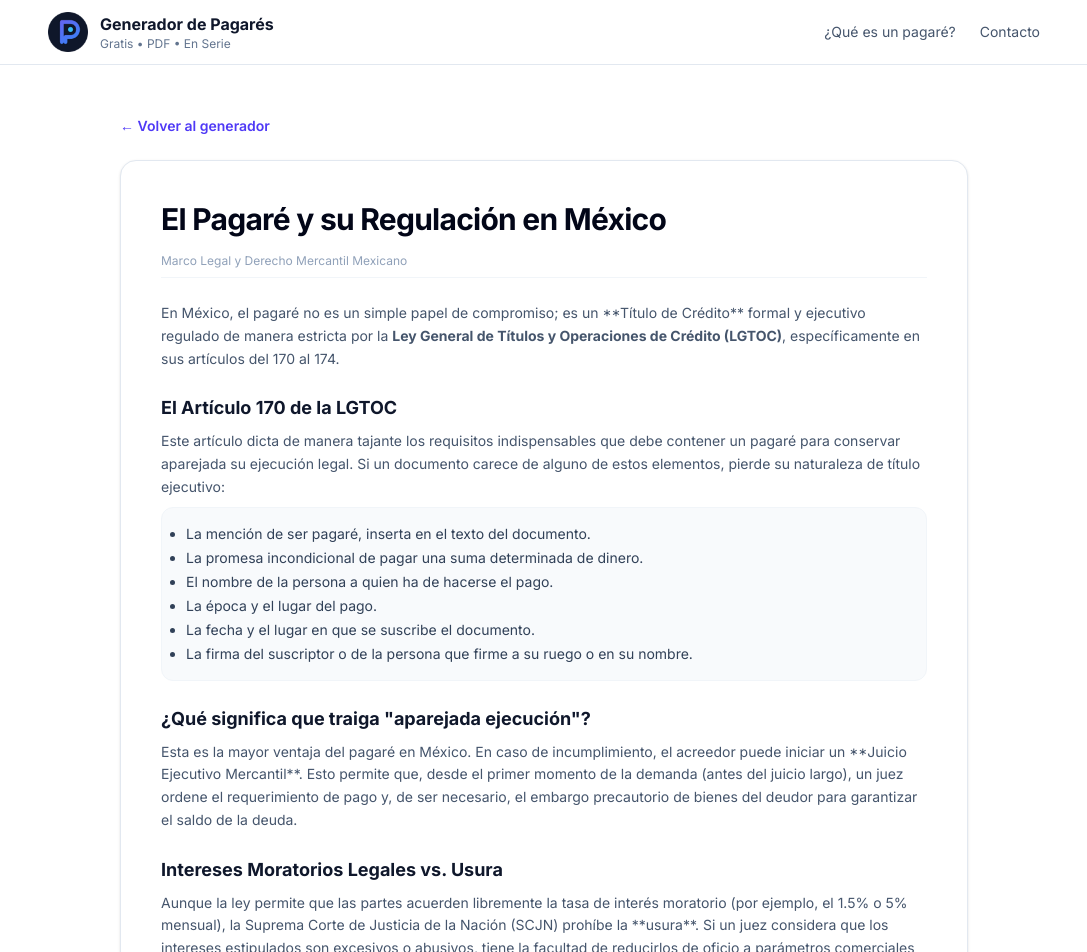
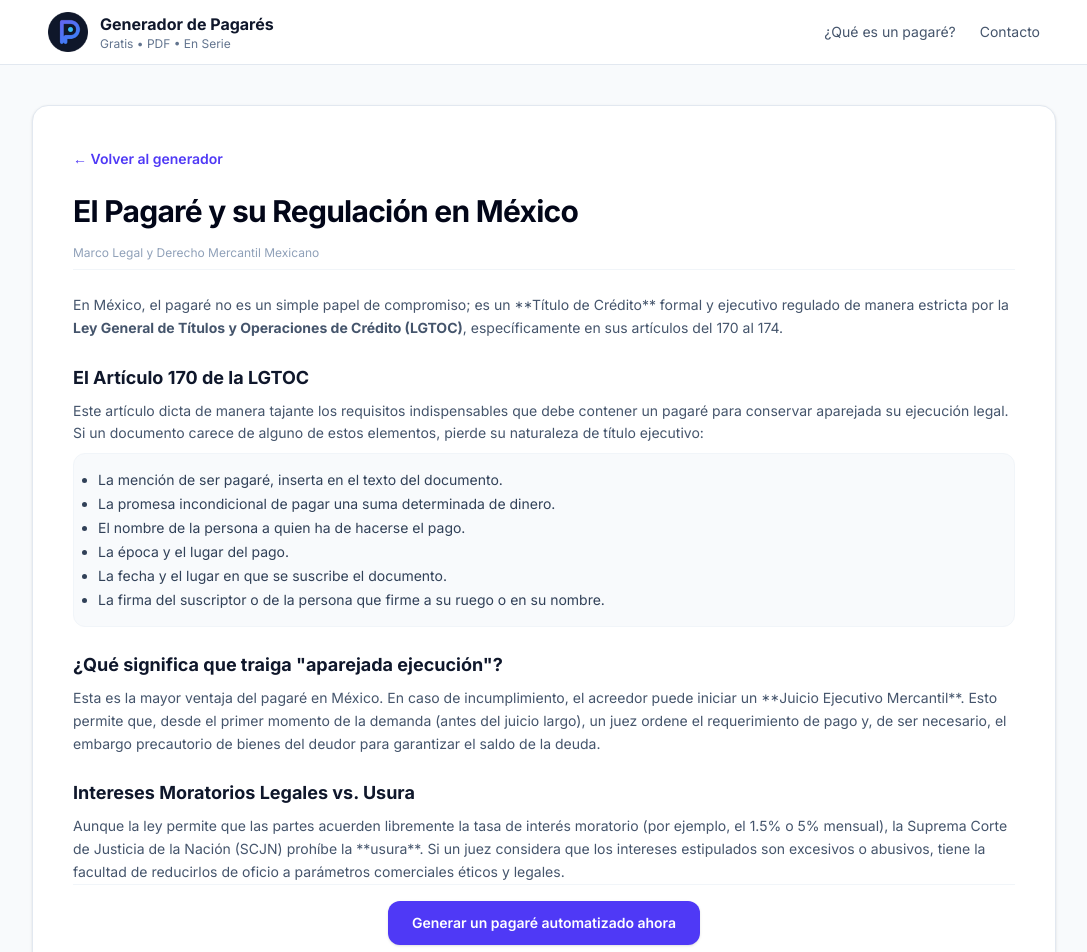
Before and after one commit to LuisSotelo/generador-pagares, a Next.js app: page /pagare-en-mexico in a window 1280 px wide. Shown: the top 952 px of the page, without its empty margins (96-1183 px from the left). Built offline with nearby package versions, Linux system fonts and the light colour scheme.

Commit message:
Pequeños fixes

```diff
--- a/src/app/como-llenar-un-pagare/page.tsx
+++ b/src/app/como-llenar-un-pagare/page.tsx
@@ -8,15 +8,15 @@ export const metadata: Metadata = {
 
 export default function ComoLlenarPagarePage() {
   return (
-    <main className="max-w-4xl mx-auto px-4 sm:px-6 py-12">
+    <main className="min-h-screen bg-slate-50 py-10 px-4 sm:px-6 lg:px-8">
+      <div className="max-w-5xl mx-auto">
+        <article className="bg-white rounded-2xl border border-slate-200 shadow-sm p-6 sm:p-10">
             <Link
                 href="/"
                 className="inline-flex items-center gap-1 mb-6 text-sm font-semibold text-indigo-600 hover:text-indigo-700 transition-colors"
             >
                 ← Volver al generador
             </Link>
-
-      <article className="bg-white rounded-2xl border border-slate-200 shadow-sm p-6 sm:p-10">
             <h1 className="text-3xl sm:text-4xl font-bold tracking-tight text-slate-950 mb-6">
             Cómo Llenar un Pagaré Correctamente
             </h1>
@@ -71,6 +71,7 @@ export default function ComoLlenarPagarePage() {
             </div>
             </div>
         </article>
+      </div>
     </main>
   );
 }
--- a/src/app/pagare-ejemplo/page.tsx
+++ b/src/app/pagare-ejemplo/page.tsx
@@ -8,15 +8,15 @@ export const metadata: Metadata = {
 
 export default function PagareEjemploPage() {
   return (
-    <main className="max-w-4xl mx-auto px-4 sm:px-6 py-12">
+    <main className="min-h-screen bg-slate-50 py-10 px-4 sm:px-6 lg:px-8">
+        <div className="max-w-5xl mx-auto">
+            <article className="bg-white rounded-2xl border border-slate-200 shadow-sm p-6 sm:p-10">
                 <Link
                     href="/"
                     className="inline-flex items-center gap-1 mb-6 text-sm font-semibold text-indigo-600 hover:text-indigo-700 transition-colors"
                 >
                     ← Volver al generador
                 </Link>
-
-      <article className="bg-white rounded-2xl border border-slate-200 shadow-sm p-6 sm:p-10">
                 <h1 className="text-3xl font-bold tracking-tight text-slate-950 mb-2">
                 Ejemplo Práctico de un Pagaré
                 </h1>
@@ -78,6 +78,7 @@ export default function PagareEjemploPage() {
                 </Link>
                 </div>
             </article>
+        </div>
     </main>
   );
 }
--- a/src/app/pagare-en-mexico/page.tsx
+++ b/src/app/pagare-en-mexico/page.tsx
@@ -8,15 +8,15 @@ export const metadata: Metadata = {
 
 export default function PagareMexicoPage() {
   return (
-    <main className="max-w-4xl mx-auto px-4 sm:px-6 py-12">
+    <main className="min-h-screen bg-slate-50 py-10 px-4 sm:px-6 lg:px-8">
+        <div className="max-w-5xl mx-auto">
+            <article className="bg-white rounded-2xl border border-slate-200 shadow-sm p-6 sm:p-10">
                 <Link
                     href="/"
                     className="inline-flex items-center gap-1 mb-6 text-sm font-semibold text-indigo-600 hover:text-indigo-700 transition-colors"
                 >
                     ← Volver al generador
                 </Link>
-
-      <article className="bg-white rounded-2xl border border-slate-200 shadow-sm p-6 sm:p-10">
                 <h1 className="text-3xl font-bold tracking-tight text-slate-950 mb-4">
                 El Pagaré y su Regulación en México
                 </h1>
@@ -64,7 +64,16 @@ export default function PagareMexicoPage() {
                     </p>
                 </section>
                 </div>
+                <div className="pt-4 border-t border-slate-100 flex justify-center">
+                    <Link
+                    href="/"
+                    className="inline-flex items-center justify-center rounded-xl bg-indigo-600 px-6 py-3 text-sm font-semibold text-white hover:bg-indigo-700 transition-colors shadow-sm"
+                    >
+                    Generar un pagaré automatizado ahora
+                    </Link>
+                </div>
             </article>
+        </div>
     </main>
   );
 }
--- a/src/app/preguntas-frecuentes/page.tsx
+++ b/src/app/preguntas-frecuentes/page.tsx
@@ -31,7 +31,9 @@ export default function FAQPage() {
   ];
 
   return (
-    <main className="max-w-4xl mx-auto px-4 sm:px-6 py-12">
+    <main className="min-h-screen bg-slate-50 py-10 px-4 sm:px-6 lg:px-8">
+        <div className="max-w-5xl mx-auto">
+            <article className="bg-white rounded-2xl border border-slate-200 shadow-sm p-6 sm:p-10">
                 <Link
                     href="/"
                     className="inline-flex items-center gap-1 mb-6 text-sm font-semibold text-indigo-600 hover:text-indigo-700 transition-colors"
@@ -64,6 +66,17 @@ export default function FAQPage() {
                     </div>
                     ))}
                 </div>
+
+                <div className="mt-10 pt-6 border-t border-slate-200">
+                    <Link
+                    href="/"
+                    className="inline-flex items-center justify-center rounded-xl bg-indigo-600 px-5 py-3 text-sm font-semibold text-white hover:bg-indigo-700 transition-colors"
+                    >
+                    Crear pagarés gratis
+                    </Link>
+                </div>
+            </article>
+        </div>
     </main>
   );
 }
```
Lines whose indentation alone changed are shown as unchanged.
